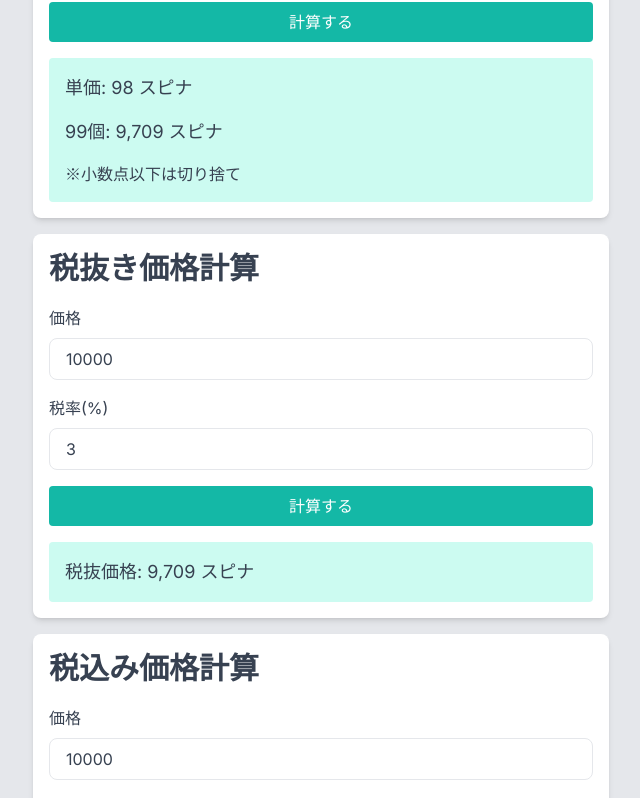
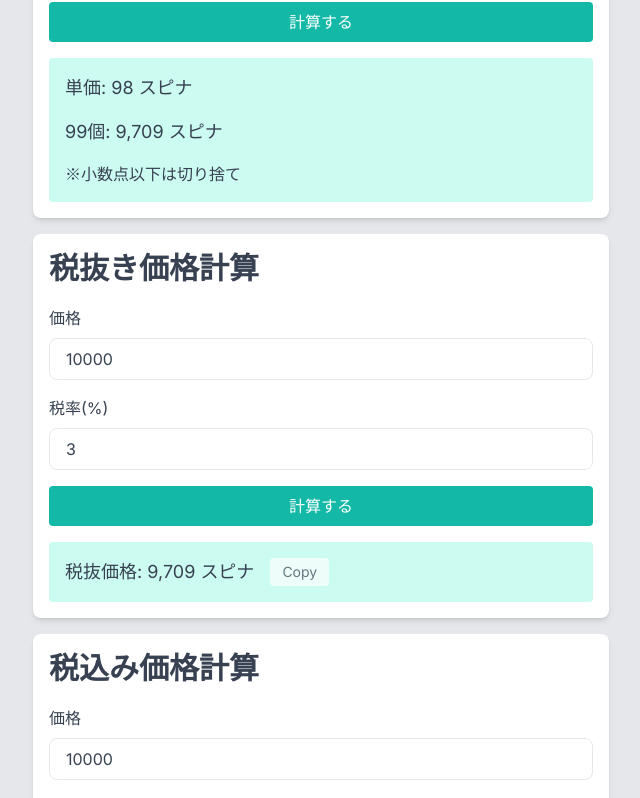
Before and after one commit to nukko-wq/toram-tools, a Next.js app: page /market in a window 1280 px wide. Shown: the part 404-1202 px from the top of the page, without its empty margins (319-959 px from the left). Built offline with nearby package versions, Linux system fonts and the light colour scheme.

Commit message:
#7クリップボードにコピーボタンの追加

```diff
--- a/src/app/features/market/components/ExcludingTax/ExcludingTax.tsx
+++ b/src/app/features/market/components/ExcludingTax/ExcludingTax.tsx
@@ -4,6 +4,7 @@ const ExcludingTax = () => {
   const [price, setPrice] = useState<number | null>(10000)
   const [tax, setTax] = useState<number | null>(3)
   const [result, setResult] = useState<number | null>(null)
+  const [copied, setCopied] = useState(false)
 
   const handlePriceChange = (event: ChangeEvent<HTMLInputElement>) => {
     const value = event.target.value.trim()
@@ -37,6 +38,15 @@ const ExcludingTax = () => {
     calculateExcludingTaxPrice()
   }
 
+  const handleCopy = () => {
+    if (result !== null) {
+      navigator.clipboard.writeText(result.toString()).then(() => {
+        setCopied(true)
+        setTimeout(() => setCopied(false), 3000)
+      })
+    }
+  }
+
   useEffect(() => {
     calculateExcludingTaxPrice()
   }, [])
@@ -50,26 +60,47 @@ const ExcludingTax = () => {
           inputMode="numeric"
           className="w-full px-4 py-2 border rounded-lg focus:outline-none focus:border-blue-400"
           placeholder="価格"
-        value={price ?? ''}
+          value={price ?? ""}
           onChange={handlePriceChange}
-        onFocus={handlePriceFocus} />
-    </div><div className="mt-4">
+          onFocus={handlePriceFocus}
+        />
+      </div>
+      <div className="mt-4">
         <label className="block mb-2">税率(%)</label>
         <input
           type="number"
           inputMode="numeric"
           className="w-full px-4 py-2 border rounded-lg focus:outline-none focus:border-blue-400"
           placeholder="税率"
-          value={tax ?? ''}
+          value={tax ?? ""}
           onChange={handleTaxChange}
-          onFocus={handleTaxFocus} />
-      </div><button
+          onFocus={handleTaxFocus}
+        />
+      </div>
+      <button
         className="w-full mt-4 px-4 py-2 text-white bg-teal-500 rounded transform transition-transform duration-200 ease-in-out hover:bg-teal-400 hover:scale-95 active:bg-teal-400 active:scale-95"
         onClick={calculateExcludingTaxPrice}
       >
         計算する
-      </button><div className="mt-4 p-4 rounded bg-teal-100">
-        {result !== null && <p className="text-lg">税抜価格: {result.toLocaleString()} スピナ</p>}
+      </button>
+      <div className="mt-4 p-4 rounded bg-teal-100 flex flex-col sm:flex-row justify-start items-start">
+        {result !== null && (
+          <>
+            <p className="text-lg">
+              税抜価格: {result.toLocaleString()} スピナ
+            </p>
+            <button
+              type="button"
+              onClick={handleCopy}
+              className="sm:ml-4 mt-1 sm:mt-0 px-3 py-1 text-gray-700 text-sm w-auto bg-white opacity-70 rounded hover:bg-teal-400"
+            >
+              {copied ? <span className='inline-flex items-center'><svg className='w-3 h-3 text-gray-700 me-1.5' aria-hidden="true" xmlns='http://www.w3.org/2000/svg' fill='none' viewBox='0 0 16 12'>
+                <path stroke="currentColor" stroke-linecap="round" stroke-linejoin="round" stroke-width="2" d="M1 5.917 5.724 10.5 15 1.5"/>
+                </svg>Copied!</span> : "Copy"}
+
+            </button>
+          </>
+        )}
       </div>
     </form>
   )
```
Lines whose indentation alone changed are shown as unchanged.
